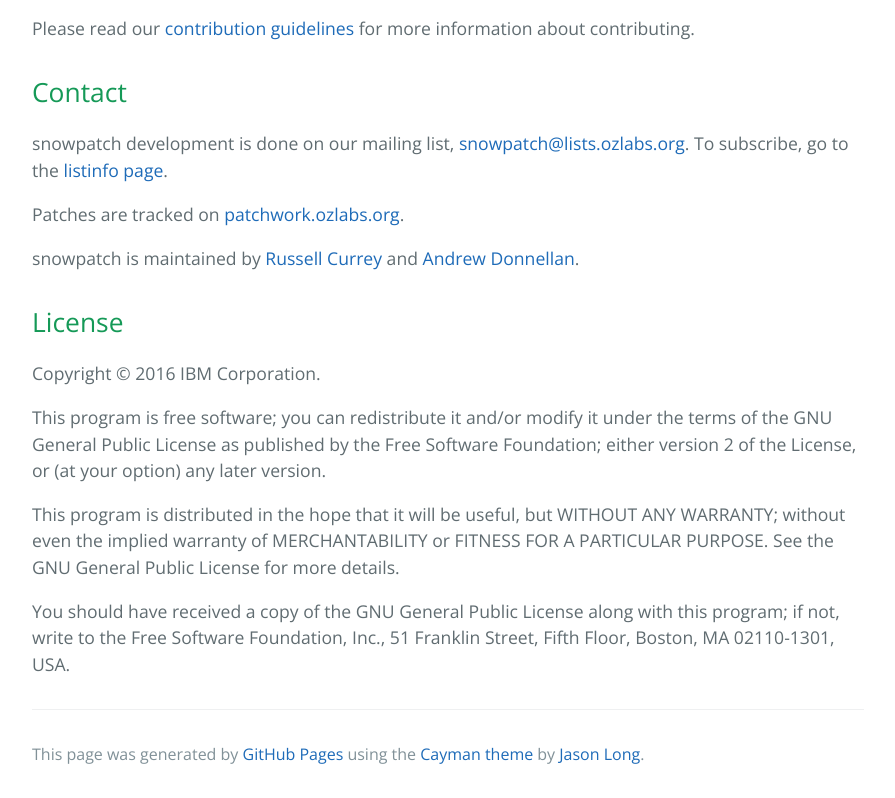
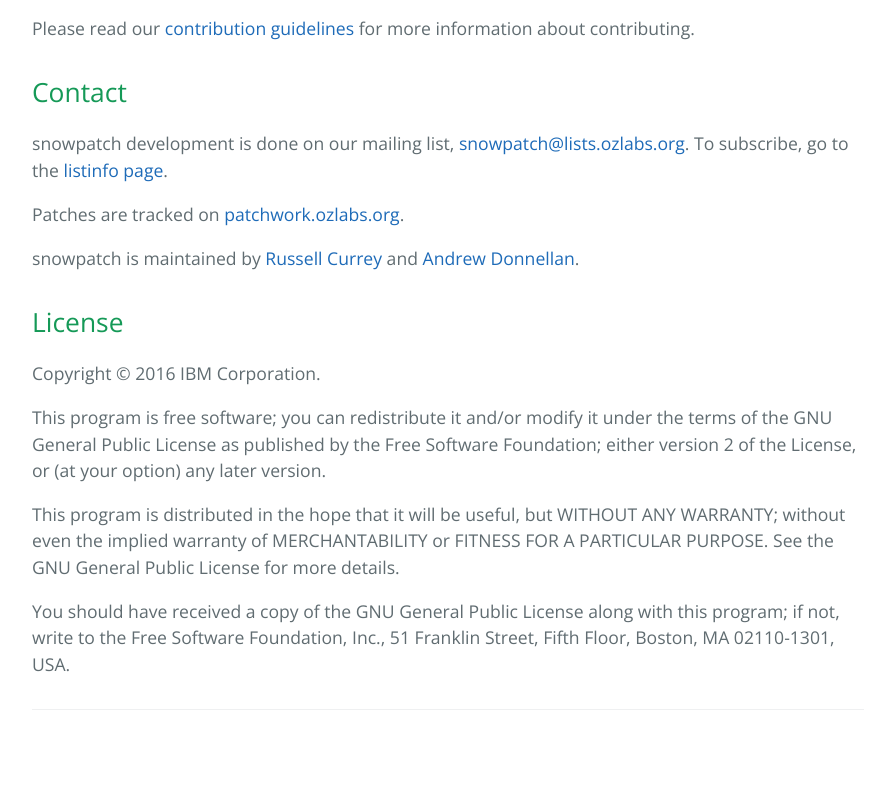
Before and after one commit to ruscur/ruscur.github.io, a plain HTML site: page index.html in a window 1280 px wide. Shown: the part 1425-2223 px from the top of the page, without its empty margins (192-1087 px from the left). After the commit the page ends 2199 px from the top, so only its background shows below. Drawn offline with nearby package versions, Linux system fonts and the light colour scheme.

Commit message:
Minor aesthetic changes

```diff
--- a/index.html
+++ b/index.html
@@ -2,7 +2,7 @@
 <html lang="en-us">
   <head>
     <meta charset="UTF-8">
-    <title>snowpatch by ruscur</title>
+    <title>snowpatch: CI for patches</title>
     <meta name="viewport" content="width=device-width, initial-scale=1">
     <link rel="stylesheet" type="text/css" href="stylesheets/normalize.css" media="screen">
     <link href='https://fonts.googleapis.com/css?family=Open+Sans:400,700' rel='stylesheet' type='text/css'>
@@ -96,7 +96,6 @@
 
       <footer class="site-footer">
 
-        <span class="site-footer-credits">This page was generated by <a href="https://pages.github.com">GitHub Pages</a> using the <a href="https://github.com/jasonlong/cayman-theme">Cayman theme</a> by <a href="https://twitter.com/jasonlong">Jason Long</a>.</span>
       </footer>
 
     </section>
```
